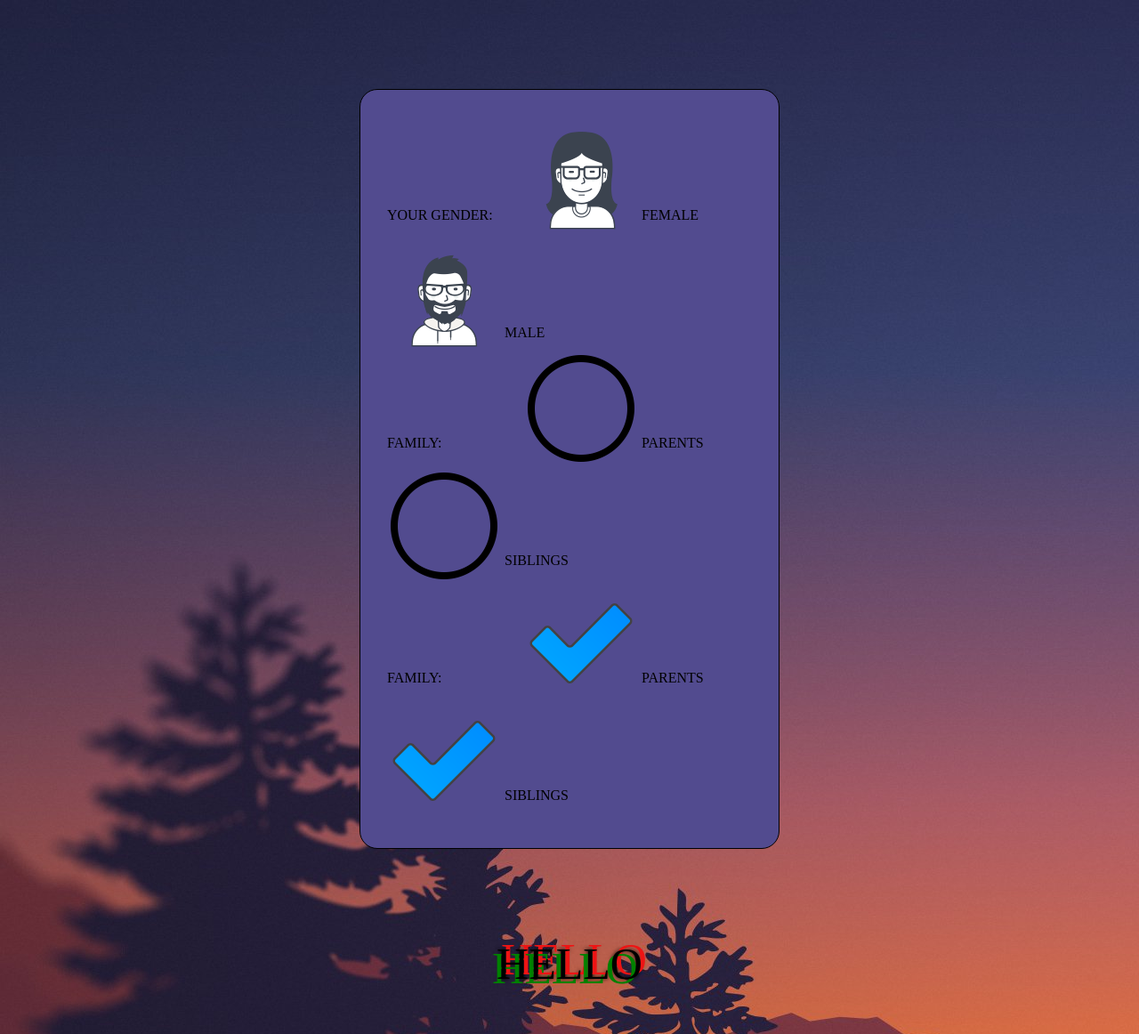
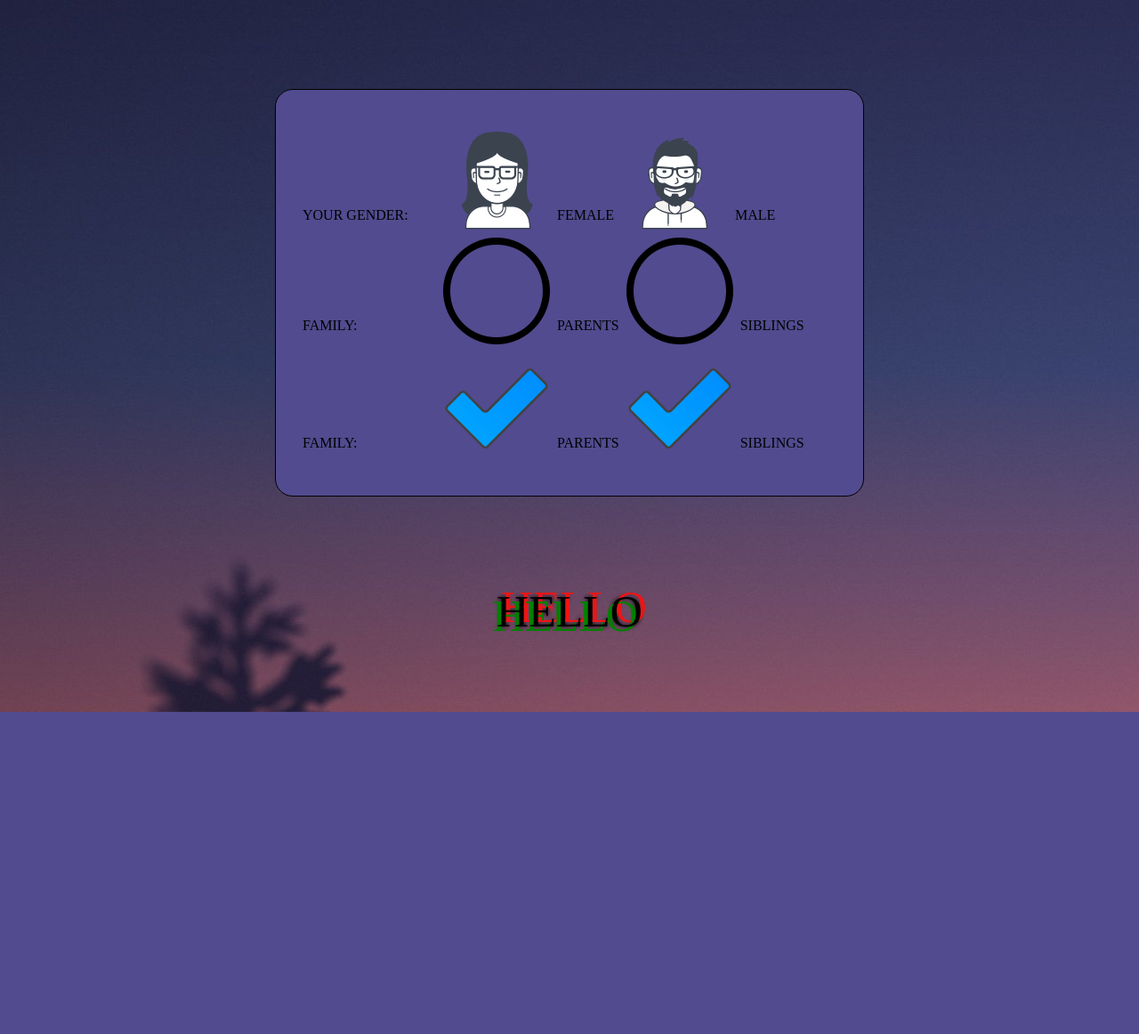
Before and after one commit to VostokSOS-Frontend/bugs, a PHP site: the page made by ERMAKOV/ФОРМА/formermakov.html in a window 1280 px wide. Shown: the whole page at 89% size. After the commit the page ends 800 px from the top, so only its background shows below. Run offline with PHP 8.4, Linux system fonts and the light colour scheme.

```diff
--- a/ERMAKOV/ФОРМА/erform.css
+++ b/ERMAKOV/ФОРМА/erform.css
@@ -113,7 +113,7 @@ table td,table th{
 .formmm {
     border:solid black 1px;
     padding: 30px;
-    width: 410px;
+    width: 600px;
     margin:100px auto;
     border-radius: 20px;
     background-color: rgb(82, 75, 143);
```
